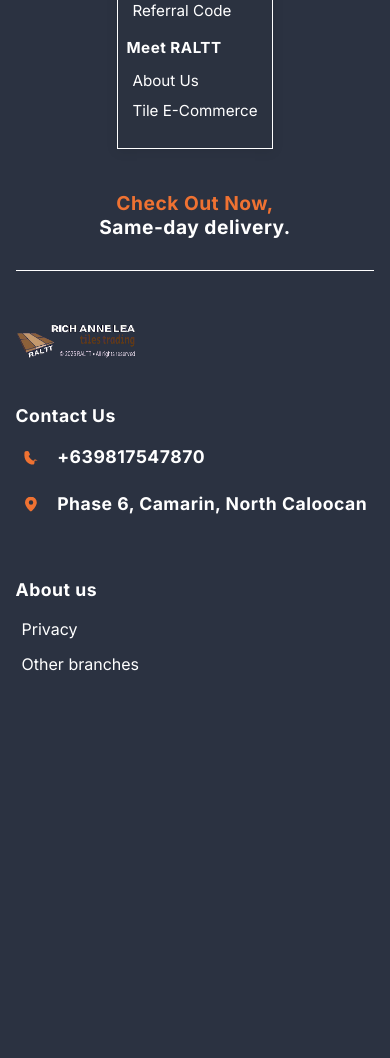
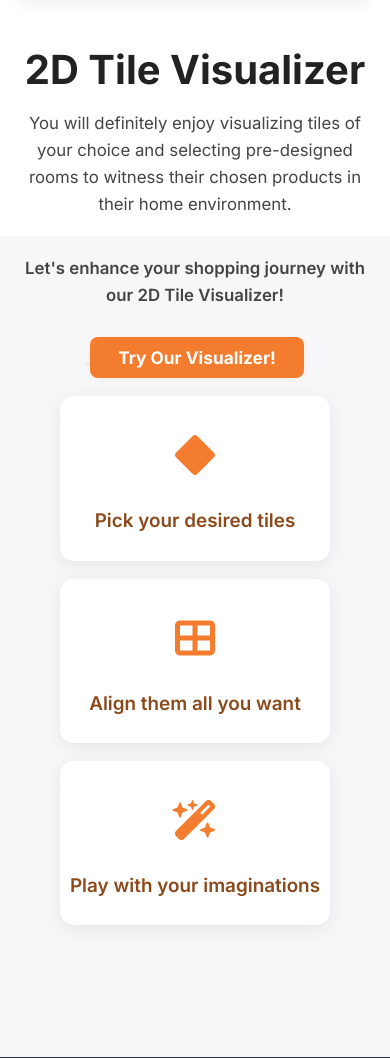
Before and after one commit to almanongeeyan/raltt, a PHP site: page /2d_visualizer_homepage.php in a window 390 px wide. Shown: the part 894-1952 px from the top of the page. Before the commit the page ends 1565 px from the top, so only its background shows below. Run offline with PHP 8.4, Linux system fonts and the light colour scheme; some libraries are stand-ins or nearby versions.

Commit message:
modified:   2d_visualizer_homepage.php deleted:    feature-2d-visualizer.php new file:   images/2d.png

```diff
--- a/2d_visualizer_homepage.php
+++ b/2d_visualizer_homepage.php
@@ -55,13 +55,143 @@ include 'includes/header.php';
         }
 
         .visualize-desc {
-            max-width: 900px;
+            max-width: 1000px;
             margin: 0 auto;
             font-size: 1.08rem;
             color: #4B3B2B;
             font-weight: 400;
             line-height: 1.6;
         }
+
+        .tile-visualizer-section {
+            width: 100%;
+            height: 500px;
+            display: flex;
+            justify-content: center;
+            background: #ffffffff;
+        }
+        .tile-visualizer-container {
+            display: flex;
+            align-items: center;
+            gap: 38px;
+            max-width: 900px;
+            margin: 0 auto;
+            padding: 0 20px;
+            background: #ffffffff;
+        }
+        .tile-visualizer-image img {
+            width: 400px;
+            height: 350px;
+            object-fit: cover;
+            border-radius: 8px;
+            box-shadow: 0 4px 18px 0 rgba(0,0,0,0.07);
+            background: #eee;
+        }
+        .tile-visualizer-content {
+            flex: 1;
+            text-align: left;
+        }
+        .tile-visualizer-content h2 {
+            font-size: 2.5rem;
+            font-weight: 700;
+            margin-bottom: 8px;
+            color: #222;
+        }
+        .tile-visualizer-content p {
+            font-size: 1.05rem;
+            color: #444;
+            margin-bottom: 10px;
+        }
+        .tile-visualizer-bold {
+            font-weight: 600;
+            color: #222;
+            margin-bottom: 16px;
+        }
+        .visualizer-btn {
+            background: #F47C2E;
+            color: #fff;
+            font-weight: 700;
+            font-size: 1.08rem;
+            border: none;
+            border-radius: 8px;
+            padding: 10px 28px;
+            cursor: pointer;
+            transition: background 0.2s;
+            box-shadow: 0 2px 8px 0 rgba(244,124,46,0.08);
+            text-decoration: none;
+        }
+        .visualizer-btn:hover {
+            background: #d9651c;
+        }
+
+        .visualizer-cards-section {
+            width: 100%;
+            margin-top: 160px;
+            margin-bottom: 100px;
+            display: flex;
+            justify-content: center;
+        }
+        .visualizer-cards-container {
+            display: flex;
+            gap: 38px;
+            justify-content: center;
+            max-width: 1000px;
+            margin: 0 auto;
+            padding: 0 20px;
+        }
+        .visualizer-card {
+            background: #fff;
+            border-radius: 14px;
+            box-shadow: 0 4px 18px 0 rgba(0,0,0,0.07);
+            padding: 38px 30px 32px 30px;
+            min-width: 220px;
+            display: flex;
+            flex-direction: column;
+            align-items: center;
+            transition: box-shadow 0.2s;
+        }
+        .visualizer-card:hover {
+            box-shadow: 0 8px 28px 0 rgba(244,124,46,0.13);
+        }
+        .card-icon {
+            font-size: 2.5rem;
+            color: #F47C2E;
+            margin-bottom: 18px;
+        }
+        .card-title {
+            font-size: 1.18rem;
+            font-weight: 600;
+            color: #8B4A1B;
+            text-align: center;
+        }
+
+        /* Responsive Styles */
+        @media (max-width: 900px) {
+            .tile-visualizer-container,
+            .visualizer-cards-container {
+                flex-direction: column;
+                align-items: center;
+                gap: 32px;
+            }
+            .tile-visualizer-content {
+                text-align: center;
+            }
+        }
+        @media (max-width: 600px) {
+            .tile-visualizer-image img {
+                width: 100%;
+                height: auto;
+            }
+            .visualizer-card {
+                min-width: 0;
+                width: 100%;
+                padding: 28px 10px 24px 10px;
+            }
+            .visualizer-cards-container {
+                gap: 18px;
+            }
+        }
+
     </style>
 </head>
 
@@ -72,11 +202,55 @@ include 'includes/header.php';
             <span class="highlight">Visualize</span> Your Imagination
         </div>
         <div class="visualize-desc">
-            You can navigate various textures, colors, styles, and a lot more and cherish everything in "Almost real life" virtualizations.<br>
-            So, you can resolve choices that synchronize seamlessly with your visionary aesthetic. If you want to effortlessly weave the tapestry of imagination and actuality and allow your space to eloquently echo your distinctive panache, it's your time to contact us today!
+            You can navigate various textures, colors, styles, and a lot more and cherish everything in "Almost real life" virtualizations. <br>
+            If you want to effortlessly weave the tapestry of imagination and actuality and allow your space to eloquently echo your distinctive panache, it's your time to <b> contact us today! </b>
         </div>
     </section>
 
+    <!-- 2D Tile Visualizer Section -->
+    <section class="tile-visualizer-section">
+        <div class="tile-visualizer-container">
+            <div class="tile-visualizer-image">
+                <!-- Mock image, replace src with your real image later -->
+                <img src="images/2d.PNG" alt="2D Tile Visualizer" />
+            </div>
+            <div class="tile-visualizer-content">
+                <h2>2D Tile Visualizer</h2>
+                <p>
+                    You will definitely enjoy visualizing tiles of your choice and selecting pre-designed rooms to witness their chosen products in their home environment.
+                </p>
+                <p class="tile-visualizer-bold">
+                    <br>Let's enhance your shopping journey with our 2D Tile Visualizer!
+                </p>
+                <!-- <button class="visualizer-btn">Try Our Visualizer!</button> -->
+                <br><button></button><a href="register.php" class="visualizer-btn">Try Our Visualizer!</a></button>
+            </div>
+        </div>
+    </section>
+
+    <!-- 3 Cards Section -->
+    <section class="visualizer-cards-section">
+        <div class="visualizer-cards-container">
+            <div class="visualizer-card">
+                <div class="card-icon">
+                    <i class="fa-solid fa-diamond"></i>
+                </div>
+                <div class="card-title">Pick your desired tiles</div>
+            </div>
+            <div class="visualizer-card">
+                <div class="card-icon">
+                    <i class="fa-solid fa-th-large"></i>
+                </div>
+                <div class="card-title">Align them all you want</div>
+            </div>
+            <div class="visualizer-card">
+                <div class="card-icon">
+                    <i class="fa-solid fa-wand-magic-sparkles"></i>
+                </div>
+                <div class="card-title">Play with your imaginations</div>
+            </div>
+        </div>
+    </section>
 
 </body>
 </html>
```
Also changed, not shown: feature-2d-visualizer.php (deleted, +0 -85 lines), 1 other file.
